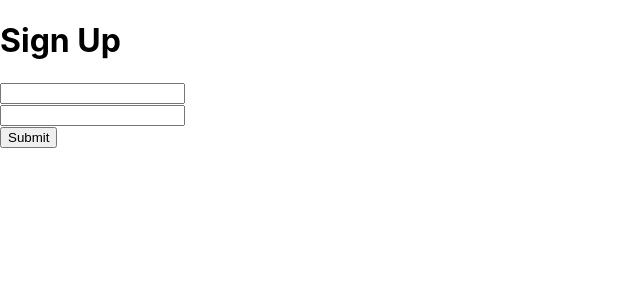
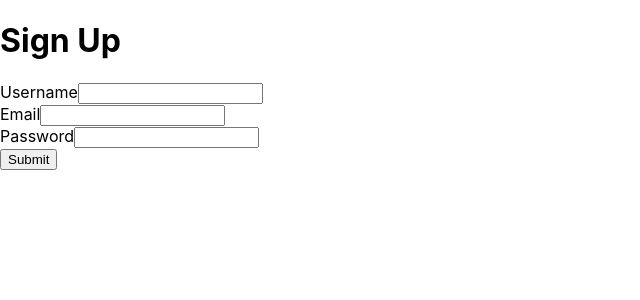
Before and after one commit to zach-cullen/fullstack-django-next, a Next.js app in the folder frontend/: page /signup in a window 1280 px wide. Shown: the top 300 px of the page, without its empty margins (0-640 px from the left). Built offline with nearby package versions, Linux system fonts and the light colour scheme.

Commit message:
Add email field and labels

```diff
--- a/frontend/pages/signup.js
+++ b/frontend/pages/signup.js
@@ -7,6 +7,7 @@ const SignUp = () => {
   const formik = useFormik({
     initialValues: {
       'username': '',
+      'email': '',
       'password': ''
     },
     onSubmit: values => {
@@ -19,6 +20,7 @@ const SignUp = () => {
     <PageContainer title={title}>
       <h1>{title}</h1>
       <form onSubmit={formik.handleSubmit}>
+        <label htmlFor="username">Username</label>
         <input
           id="username"
           name="username"
@@ -27,6 +29,16 @@ const SignUp = () => {
           value={formik.values.username}
         />
         <br />
+        <label htmlFor="email">Email</label>
+        <input
+          id="email"
+          name="email"
+          type="text"
+          onChange={formik.handleChange}
+          value={formik.values.password}
+        />
+        <br />
+        <label htmlFor="password">Password</label>
         <input
           id="password"
           name="password"
```
